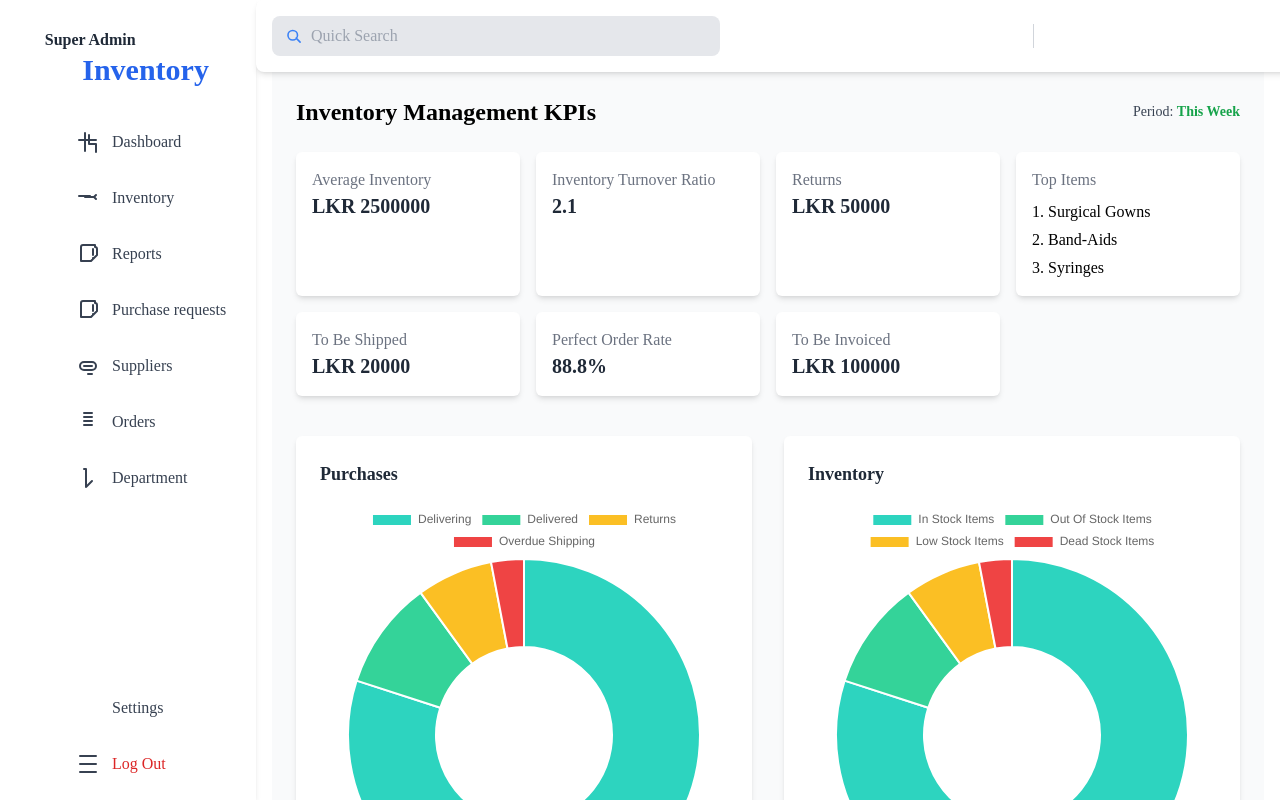
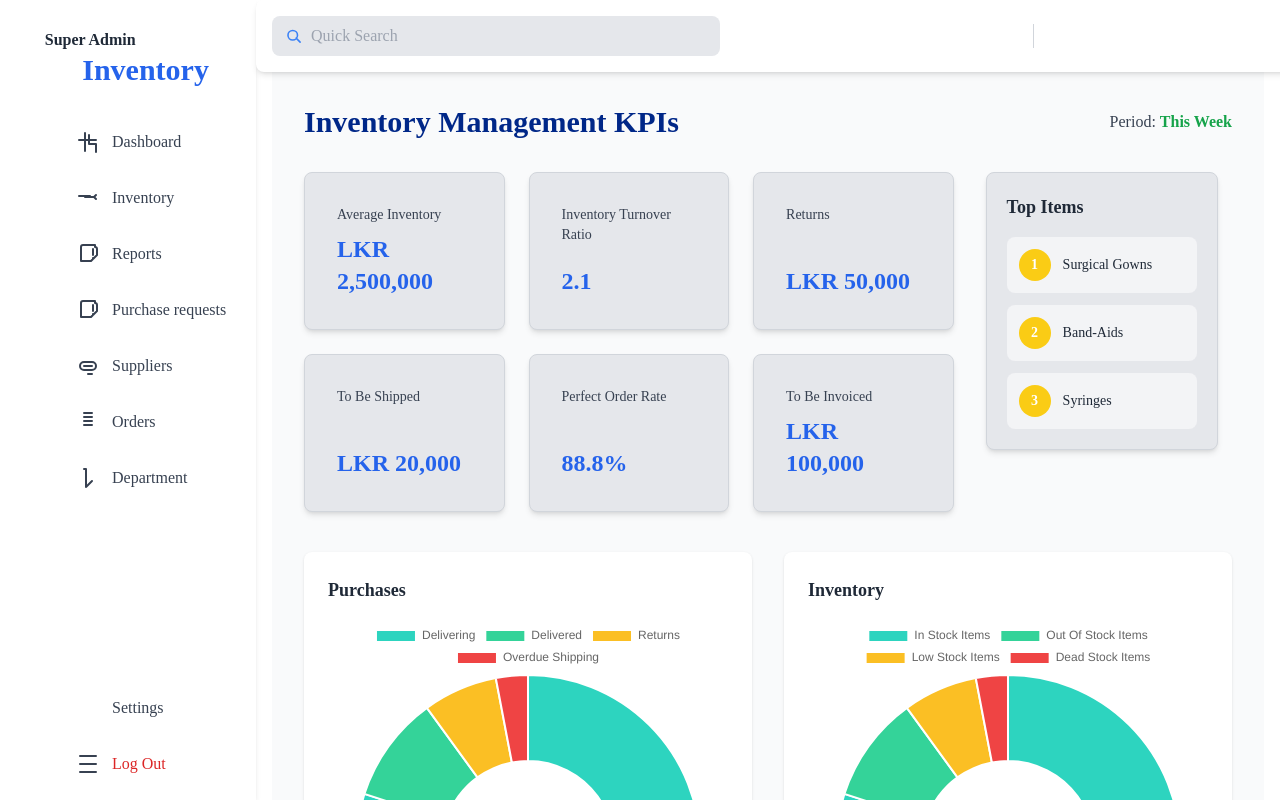
Before and after one commit to DiniduNethsara0423/hospital-inventorymanagement-system, a Next.js app: page /dashboard in a window 1280 px wide. Shown: the top 800 px of the page. Built offline with nearby package versions, Linux system fonts and the light colour scheme.

Commit message:
create dashboard

```diff
--- a/src/app/(pages)/dashboard/page.tsx
+++ b/src/app/(pages)/dashboard/page.tsx
@@ -1,107 +1,103 @@
-'use client'
-import React from "react";
-import Navbar from "@/app/components/navbar";
-import Header from "@/app/components/header";
-import { Doughnut } from "react-chartjs-2";
-import {
-  Chart as ChartJS,
-  ArcElement,
-  Tooltip,
-  Legend,
-} from "chart.js";
+'use client';
+import React from 'react';
+import { Doughnut } from 'react-chartjs-2';
+import { Chart as ChartJS, ArcElement, Tooltip, Legend } from 'chart.js';
 
 ChartJS.register(ArcElement, Tooltip, Legend);
-function page() {
+
+function InventoryPage() {
   const purchasesData = {
-        labels: ["Delivering", "Delivered", "Returns", "Overdue Shipping"],
+    labels: ['Delivering', 'Delivered', 'Returns', 'Overdue Shipping'],
     datasets: [
       {
         data: [80, 10, 7, 3],
-            backgroundColor: ["#2DD4BF", "#34D399", "#FBBF24", "#EF4444"],
-            hoverBackgroundColor: ["#2DD4BF", "#34D399", "#FBBF24", "#EF4444"],
+        backgroundColor: ['#2DD4BF', '#34D399', '#FBBF24', '#EF4444'],
+        hoverBackgroundColor: ['#2DD4BF', '#34D399', '#FBBF24', '#EF4444'],
       },
     ],
   };
 
-      // Data for Inventory Chart
   const inventoryData = {
-        labels: ["In Stock Items", "Out Of Stock Items", "Low Stock Items", "Dead Stock Items"],
+    labels: ['In Stock Items', 'Out Of Stock Items', 'Low Stock Items', 'Dead Stock Items'],
     datasets: [
       {
         data: [80, 10, 7, 3],
-            backgroundColor: ["#2DD4BF", "#34D399", "#FBBF24", "#EF4444"],
-            hoverBackgroundColor: ["#2DD4BF", "#34D399", "#FBBF24", "#EF4444"],
+        backgroundColor: ['#2DD4BF', '#34D399', '#FBBF24', '#EF4444'],
+        hoverBackgroundColor: ['#2DD4BF', '#34D399', '#FBBF24', '#EF4444'],
       },
     ],
   };
+
   return (
+    <div className="p-8 bg-gray-50 min-h-screen font-sans">
+      {/* Header Section */}
+      <header className="flex justify-between items-center mb-8">
+      <h1 className="text-3xl font-semibold text-[#002788]">Inventory Management KPIs</h1>
+      <div className="text-gray-700">
+          <span className="font-medium">Period:</span>{' '}
+          <span className="text-green-600 font-bold cursor-pointer hover:underline">This Week</span>
+        </div>
+      </header>
 
-<div className="p-6 bg-gray-50 min-h-screen">
-      {/* Header */}
-      <div className="flex justify-between items-center mb-6">
-        <h1 className="text-2xl font-bold text-blue-00">
-          Inventory Management KPIs
-        </h1>
-        <span className="text-sm text-gray-700">
-          Period: <span className="text-green-600 font-bold">This Week</span>
-        </span>
+      {/* KPI Cards and Top Items */}
+      <div className="flex w-full gap-8">
+        {/* KPI Cards */}
+        <div className="w-[70%]">
+          <section className="grid grid-cols-3 gap-6">
+            {[
+              { label: 'Average Inventory', value: 'LKR 2,500,000' },
+              { label: 'Inventory Turnover Ratio', value: '2.1' },
+              { label: 'Returns', value: 'LKR 50,000' },
+              { label: 'To Be Shipped', value: 'LKR 20,000' },
+              { label: 'Perfect Order Rate', value: '88.8%' },
+              { label: 'To Be Invoiced', value: 'LKR 100,000' },
+            ].map((item, index) => (
+              <div
+                key={index}
+                className="bg-gray-200 shadow-md border border-gray-300 rounded-lg p-8 flex flex-col justify-between"
+              >
+                <p className="text-sm font-medium text-gray-700">{item.label}</p>
+                <p className="text-2xl font-bold text-blue-600 mt-2">{item.value}</p>
+              </div>
+            ))}
+          </section>
         </div>
 
-      {/* KPI Cards */}
-      <div className="grid grid-cols-4 gap-4">
-        <div className="bg-white shadow-md p-4 rounded-md">
-          <p className="text-gray-500">Average Inventory</p>
-          <p className="text-xl font-bold text-gray-800">LKR 2500000</p>
+        {/* Top Items */}
+        <div className="w-[25%]">
+          <div className="bg-gray-200 shadow-md border border-gray-300 rounded-lg p-5">
+            <h3 className="text-lg font-bold text-gray-800 mb-4">Top Items</h3>
+            <ul className="space-y-3">
+              {['Surgical Gowns', 'Band-Aids', 'Syringes'].map((item, index) => (
+                <li
+                  key={index}
+                  className="flex items-center gap-3 text-sm bg-gray-100 p-3 rounded-lg"
+                >
+                  <div className="bg-yellow-400 text-white font-bold rounded-full w-8 h-8 flex items-center justify-center">
+                    {index + 1}
                   </div>
-        <div className="bg-white shadow-md p-4 rounded-md">
-          <p className="text-gray-500">Inventory Turnover Ratio</p>
-          <p className="text-xl font-bold text-gray-800">2.1</p>
-        </div>
-        <div className="bg-white shadow-md p-4 rounded-md">
-          <p className="text-gray-500">Returns</p>
-          <p className="text-xl font-bold text-gray-800">LKR 50000</p>
-        </div>
-        <div className="bg-white shadow-md p-4 rounded-md">
-          <p className="text-gray-500">Top Items</p>
-          <ul className="mt-2 space-y-1">
-            <li>1. Surgical Gowns</li>
-            <li>2. Band-Aids</li>
-            <li>3. Syringes</li>
+                  <span className="text-gray-800">{item}</span>
+                </li>
+              ))}
             </ul>
           </div>
-        <div className="bg-white shadow-md p-4 rounded-md">
-          <p className="text-gray-500">To Be Shipped</p>
-          <p className="text-xl font-bold text-gray-800">LKR 20000</p>
-        </div>
-        <div className="bg-white shadow-md p-4 rounded-md">
-          <p className="text-gray-500">Perfect Order Rate</p>
-          <p className="text-xl font-bold text-gray-800">88.8%</p>
-        </div>
-        <div className="bg-white shadow-md p-4 rounded-md">
-          <p className="text-gray-500">To Be Invoiced</p>
-          <p className="text-xl font-bold text-gray-800">LKR 100000</p>
         </div>
       </div>
 
       {/* Charts Section */}
-      <div className="mt-10  grid grid-cols-2 gap-8">
-        {/* Purchases Chart */}
-        <div className="bg-white shadow-md p-6 rounded-md ">
-          <h3 className="text-lg font-bold text-gray-800 mb-4">Purchases</h3>
-          <Doughnut data={purchasesData} />
+      <section className="mt-10 grid grid-cols-2 gap-8">
+        {[
+          { title: 'Purchases', data: purchasesData },
+          { title: 'Inventory', data: inventoryData },
+        ].map((chart, index) => (
+          <div key={index} className="bg-white shadow rounded-lg p-6">
+            <h3 className="text-lg font-bold text-gray-800 mb-4">{chart.title}</h3>
+            <Doughnut data={chart.data} />
           </div>
-
-        {/* Inventory Chart */}
-        <div className="bg-white shadow-md p-6 rounded-md">
-          <h3 className="text-lg font-bold text-gray-800 mb-4">Inventory</h3>
-          <Doughnut data={inventoryData} />
+        ))}
+      </section>
     </div>
-      </div>
-    </div>
-
-
-
   );
 }
 
-export default page;
+export default InventoryPage;
```
Lines whose indentation alone changed are shown as unchanged.
